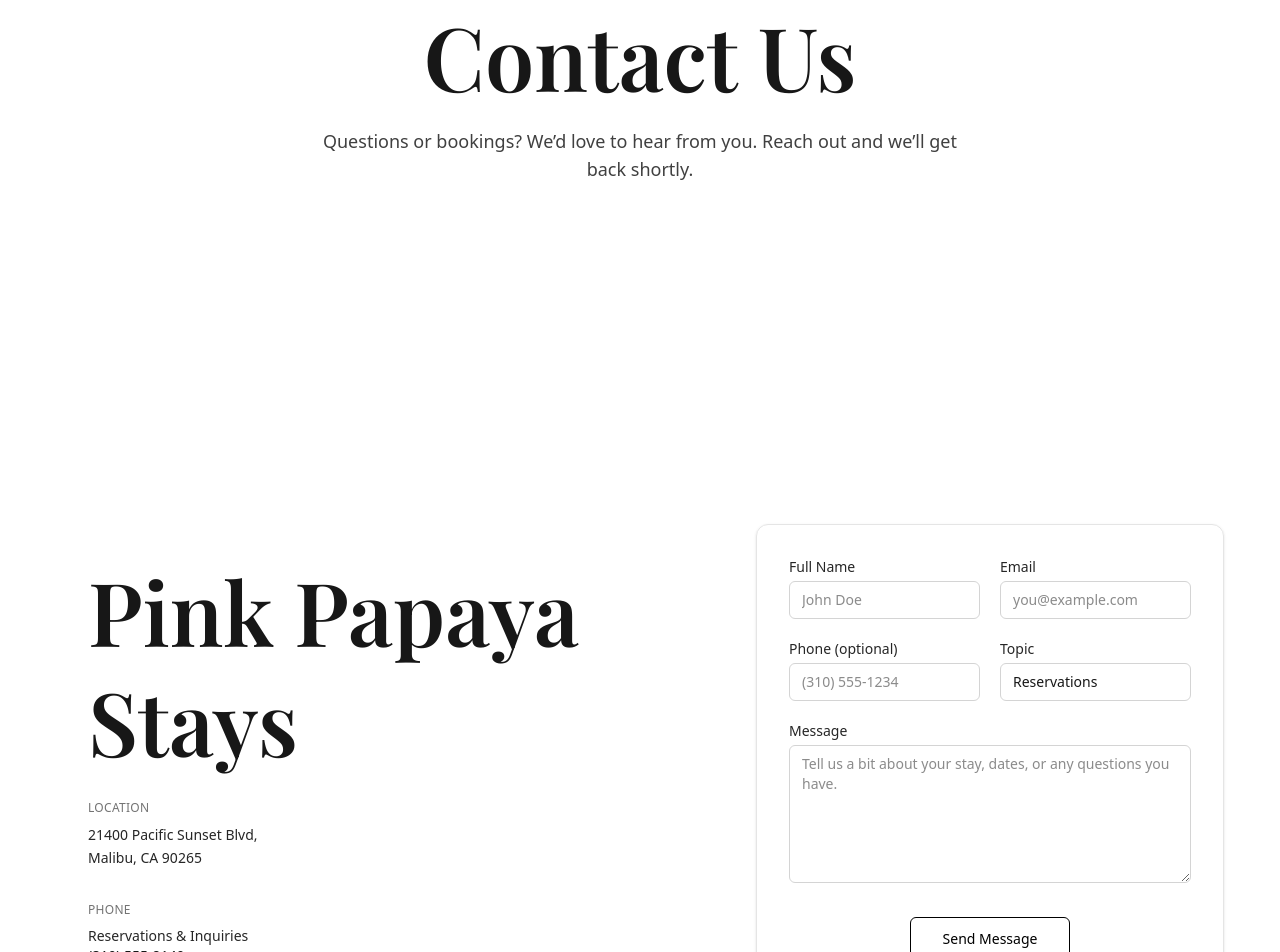
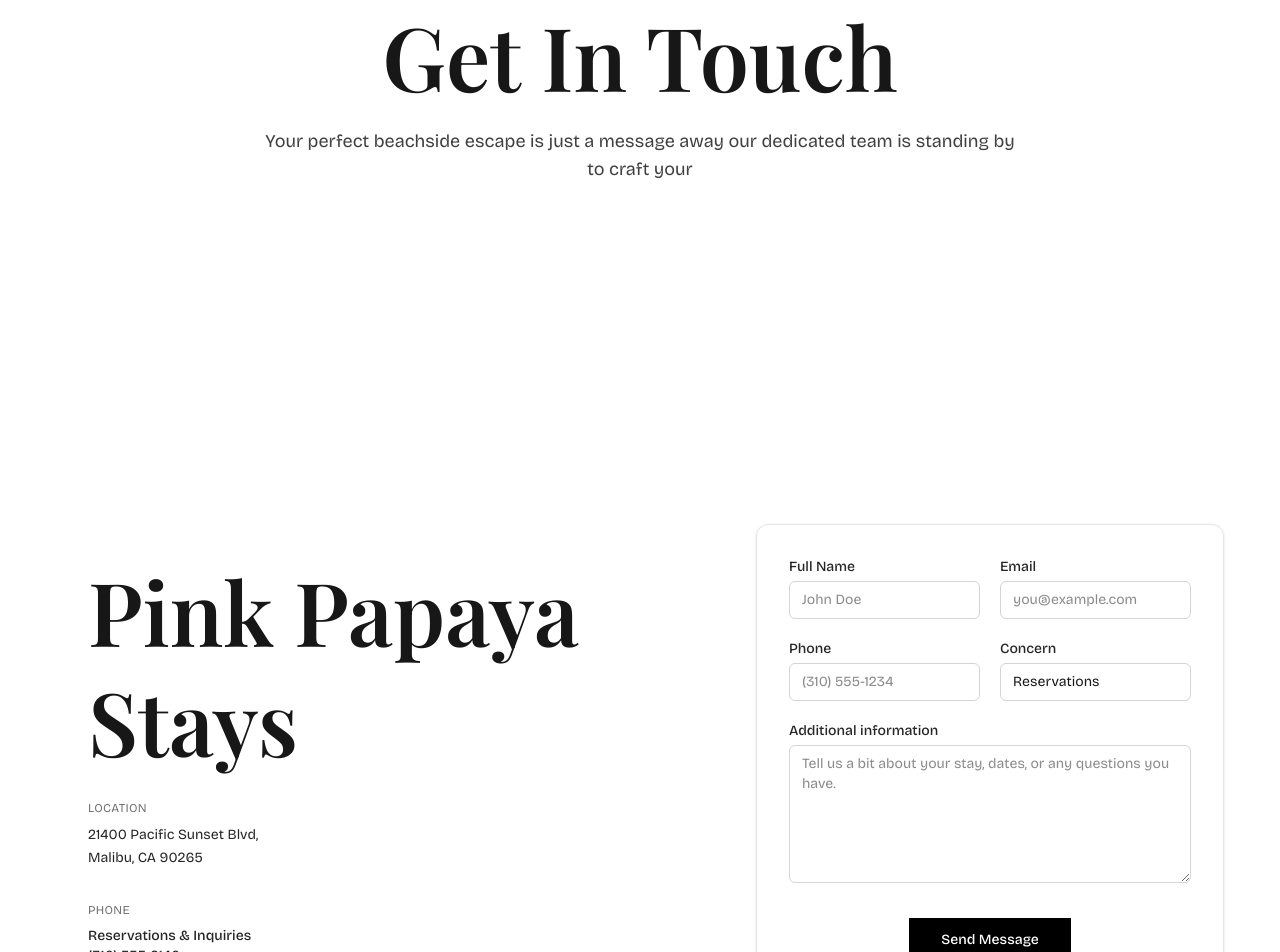
Before and after one commit to marshadkhn/pink-papaya-website, a Next.js app: page /contact in a window 1280 px wide. Shown: the part 340-1292 px from the top of the page. Built offline with nearby package versions, Linux system fonts and the light colour scheme; a web font is replaced by a local one.

Commit message:
feat: update ContactPage layout and styles; integrate Bricolage Grotesque font

```diff
--- a/src/app/(main)/contact/page.js
+++ b/src/app/(main)/contact/page.js
@@ -9,8 +9,8 @@ export default function ContactPage() {
     <>
       <Hero
         backgroundColor="#ffffff"
-        title="Contact Us"
-        description="Questions or bookings? We’d love to hear from you. Reach out and we’ll get back shortly."
+        title="Get In Touch"
+        description="Your perfect beachside escape is just a message away our dedicated team is standing by to craft your"
         align="center"
         buttonPlacement="below"
         showCta={false}
@@ -28,7 +28,7 @@ export default function ContactPage() {
                   showCta={false}
                 />
 
-                <div className="mt-6 space-y-8 text-sm text-neutral-800">
+                <div className="mt-6 space-y-8 text-sm text-neutral-800 font-bricolage">
                   <div>
                     <div className="mb-2 text-xs uppercase tracking-wide text-neutral-500">
                       Location
@@ -113,7 +113,7 @@ export default function ContactPage() {
               <Card className="border-neutral-200">
                 <CardContent className="p-6 md:p-8">
                   <form
-                    className="grid grid-cols-1 gap-4 md:gap-5"
+                    className="grid grid-cols-1 gap-4 md:gap-5 font-bricolage"
                     action="#"
                     method="post"
                   >
@@ -158,7 +158,7 @@ export default function ContactPage() {
                           htmlFor="phone"
                           className="mb-1 block text-sm font-medium text-neutral-800"
                         >
-                          Phone (optional)
+                          Phone
                         </label>
                         <input
                           id="phone"
@@ -173,7 +173,7 @@ export default function ContactPage() {
                           htmlFor="topic"
                           className="mb-1 block text-sm font-medium text-neutral-800"
                         >
-                          Topic
+                          Concern
                         </label>
                         <select
                           id="topic"
@@ -193,7 +193,7 @@ export default function ContactPage() {
                         htmlFor="message"
                         className="mb-1 block text-sm font-medium text-neutral-800"
                       >
-                        Message
+                        Additional information
                       </label>
                       <textarea
                         id="message"
@@ -206,7 +206,7 @@ export default function ContactPage() {
                     </div>
 
                     <div className="pt-2 mx-auto">
-                      <Button type="submit" variant="outlineBlack" size="lg">
+                      <Button type="submit" variant="black" size="lg">
                         Send Message
                       </Button>
                     </div>
--- a/src/app/globals.css
+++ b/src/app/globals.css
@@ -1,12 +1,12 @@
 @import "tailwindcss";
-
-@font-face {
-  font-family: 'BricolageGrotesque';
-  src: url('/font-files/BricolageGrotesque.ttf') format('truetype');
-}
 
 .font-playfair {
   font-family: var(--font-playfair), ui-serif, Georgia, Cambria, "Times New Roman", Times, serif;
 }
 
+/* Updated to use the CSS variable */
+.font-bricolage {
+  font-family: var(--font-bricolage), sans-serif;
+}
+
 html, body, :root { height: 100%; }
--- a/src/app/layout.js
+++ b/src/app/layout.js
@@ -1,4 +1,9 @@
-import { Geist, Geist_Mono, Playfair_Display } from "next/font/google";
+import {
+  Geist,
+  Geist_Mono,
+  Playfair_Display,
+  Bricolage_Grotesque,
+} from "next/font/google";
 import "./globals.css";
 
 const geistSans = Geist({
@@ -17,6 +22,13 @@ const playfair = Playfair_Display({
   display: "swap",
 });
 
+// Add the Bricolage Grotesque font
+const bricolage = Bricolage_Grotesque({
+  variable: "--font-bricolage",
+  subsets: ["latin"],
+  display: "swap",
+});
+
 export const metadata = {
   title: "Pink Papaya Stays",
   description: "A cozy place to relax and unwind",
@@ -26,7 +38,7 @@ export default function RootLayout({ children }) {
   return (
     <html lang="en">
       <body
-  className={`${geistSans.variable} ${geistMono.variable} ${playfair.variable} antialiased`}
+        className={`${geistSans.variable} ${geistMono.variable} ${playfair.variable} ${bricolage.variable} antialiased`}
       >
         {children}
       </body>
--- a/src/components/headerContent.tsx
+++ b/src/components/headerContent.tsx
@@ -79,13 +79,36 @@ export default function HeroContent({
   const badgeCls = tone === "dark" ? "bg-white/90 text-neutral-900" : "bg-black/80 text-white";
 
   return (
-    <div className={cn("flex  flex-col px-1  sm:px-0", alignClass, horizontalCenter)}>
+    <div
+      className={cn(
+        "flex  flex-col px-1  sm:px-0",
+        alignClass,
+        horizontalCenter
+      )}
+    >
       {badgeText ? (
         <Badge className={cn("mb-3 sm:mb-4", badgeCls)}>{badgeText}</Badge>
       ) : null}
-      <h1 className={cn("font-semibold", textColor, "font-playfair", "leading-tight", "text-[40px] sm:text-[56px] md:text-[72px] lg:text-[88px]")}>{title}</h1>
+      <h1
+        className={cn(
+          "font-semibold",
+          textColor,
+          "font-playfair",
+          "leading-tight",
+          "text-[40px] sm:text-[56px] md:text-[72px] lg:text-[88px]"
+        )}
+      >
+        {title}
+      </h1>
       {description ? (
-        <p className={cn("mt-3 sm:mt-4 max-w-prose text-sm sm:text-base md:text-lg", subTextColor)}>{description}</p>
+        <p
+          className={cn(
+            "mt-3 sm:mt-4 max-w-prose text-sm sm:text-base md:text-lg font-bricolage",
+            subTextColor
+          )}
+        >
+          {description}
+        </p>
       ) : null}
       {showCta ? buttonRow : null}
     </div>
--- a/src/components/ui/button.tsx
+++ b/src/components/ui/button.tsx
@@ -1,8 +1,8 @@
-import * as React from "react"
-import { Slot } from "@radix-ui/react-slot"
-import { cva, type VariantProps } from "class-variance-authority"
+import * as React from "react";
+import { Slot } from "@radix-ui/react-slot";
+import { cva, type VariantProps } from "class-variance-authority";
 
-import { cn } from "@/utils/utils"
+import { cn } from "@/utils/utils";
 
 const buttonVariants = cva(
   "inline-flex items-center justify-center gap-2 whitespace-nowrap rounded-md text-sm font-medium ring-offset-background transition-colors focus-visible:outline-none focus-visible:ring-2 focus-visible:ring-ring focus-visible:ring-offset-2 disabled:pointer-events-none disabled:opacity-50 [&_svg]:pointer-events-none [&_svg]:size-4 [&_svg]:shrink-0",
@@ -24,6 +24,8 @@ const buttonVariants = cva(
         white: "bg-white text-black hover:bg-white/90",
         outlineBlack:
           "bg-transparent border border-black text-black hover:bg-black/10",
+        // Add the new black variant
+        black: "bg-black text-white hover:bg-black/90 rounded-none",
       },
       size: {
         default: "h-10 px-4 py-2",
@@ -37,26 +39,26 @@ const buttonVariants = cva(
       size: "default",
     },
   }
-)
+);
 
 export interface ButtonProps
   extends React.ButtonHTMLAttributes<HTMLButtonElement>,
     VariantProps<typeof buttonVariants> {
-  asChild?: boolean
+  asChild?: boolean;
 }
 
 const Button = React.forwardRef<HTMLButtonElement, ButtonProps>(
   ({ className, variant, size, asChild = false, ...props }, ref) => {
-    const Comp = asChild ? Slot : "button"
+    const Comp = asChild ? Slot : "button";
     return (
       <Comp
         className={cn(buttonVariants({ variant, size, className }))}
         ref={ref}
         {...props}
       />
-    )
+    );
   }
-)
-Button.displayName = "Button"
+);
+Button.displayName = "Button";
 
-export { Button, buttonVariants }
+export { Button, buttonVariants };
```
